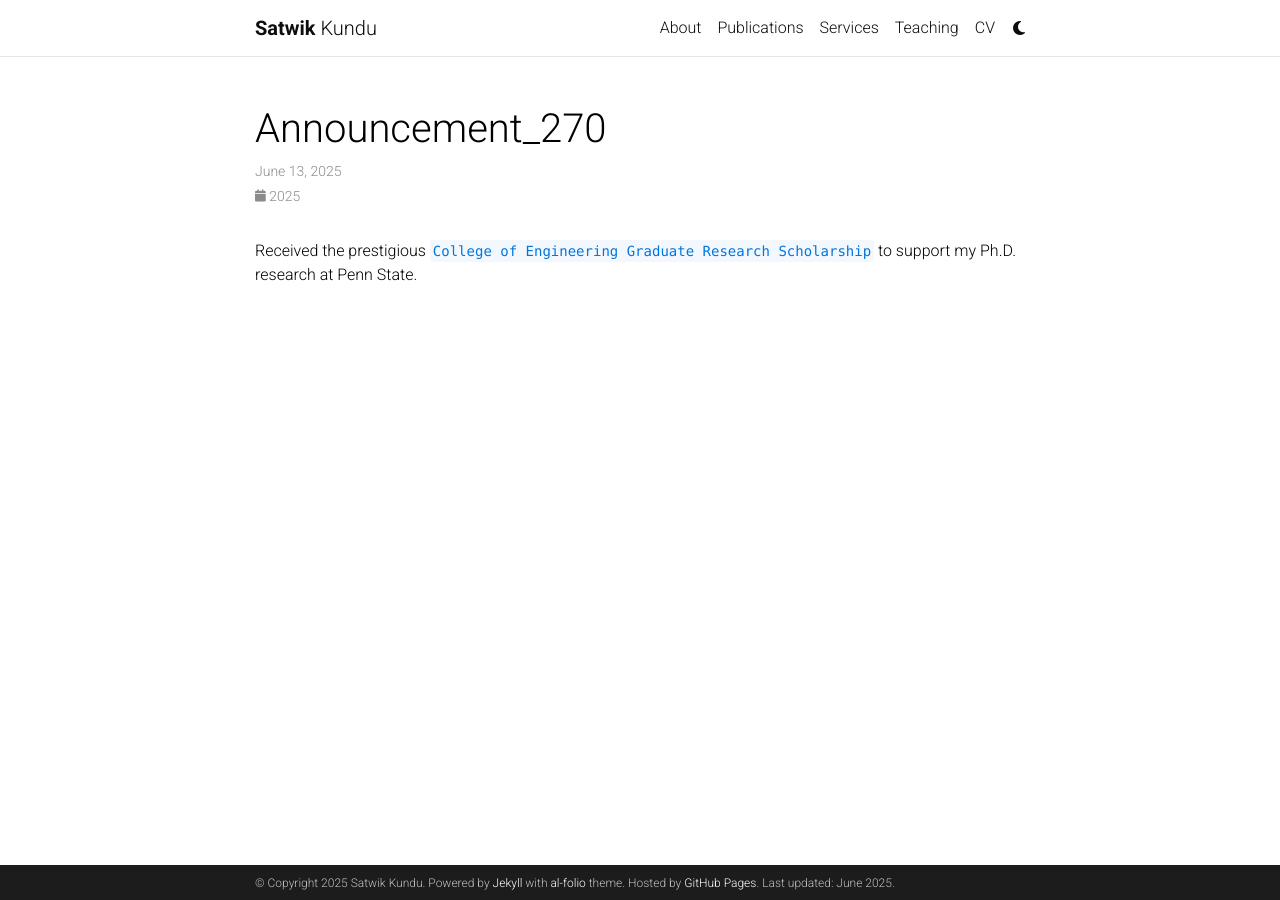
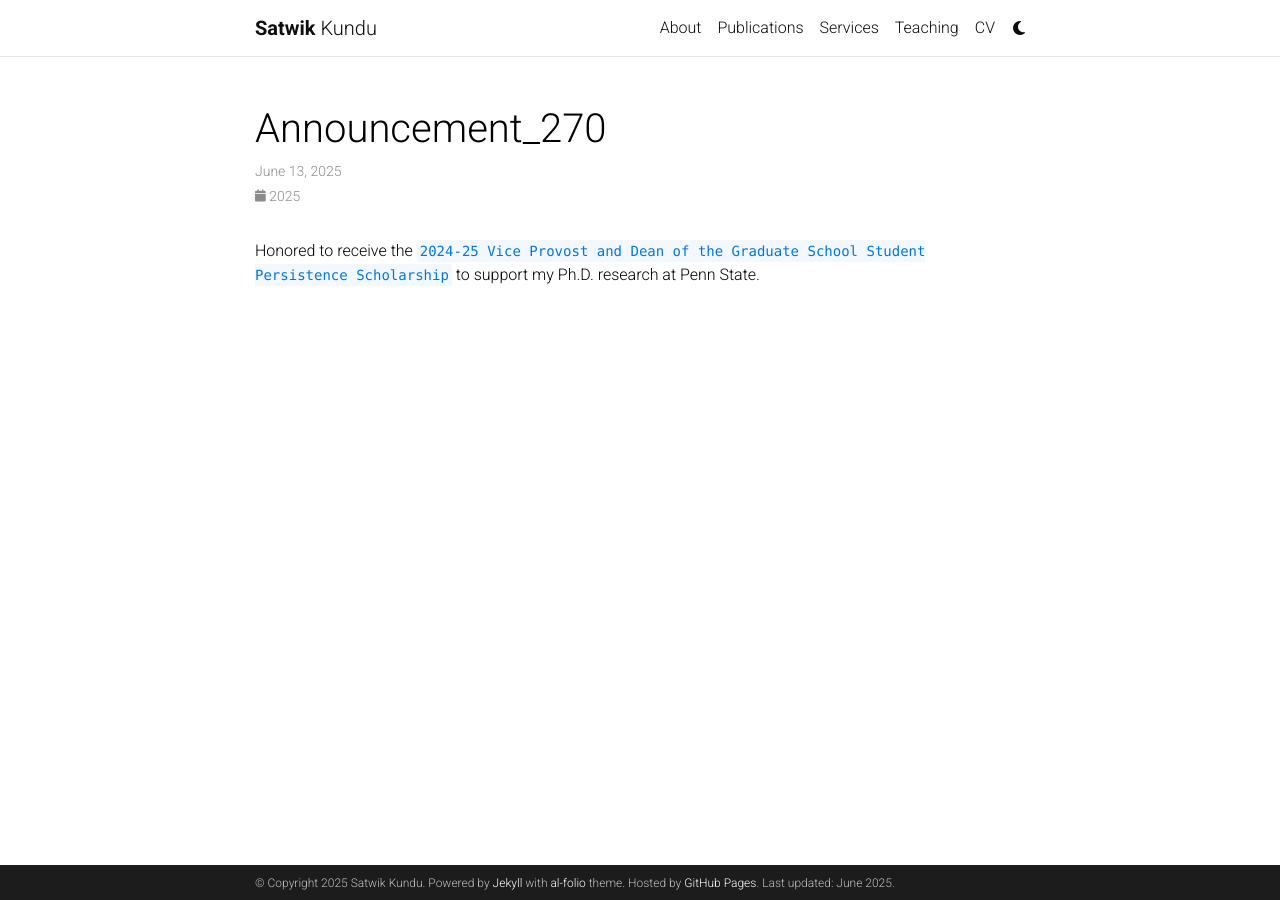
Before and after one commit to satwik-kundu/satwik-kundu.github.io, a Jekyll site: the page built from _news/announcement_270.md, in a window 1280 px wide. Built offline with Jekyll 4.4.1, drawn with Linux system fonts in a browser that asks for light colours; comment, search, counter and statistics services are not loaded; a style sheet for code colours, icons or effects is not loaded.

Commit message:
fixed award

```diff
--- a/_data/cv.yml
+++ b/_data/cv.yml
@@ -56,9 +56,9 @@
   type: time_table
   contents:
     - year: 2025
-      title: CoE Graduate Research Scholarship
+      title: Graduate Scholarship
       items:
-        - Prestigious award for top PhD scholars in Penn State Engineering.
+        - Received the Graduate School Student Persistence Scholarship.
     - year: 2025
       title: Best Paper Award
       items:
--- a/_news/announcement_270.md
+++ b/_news/announcement_270.md
@@ -4,4 +4,4 @@ date: 2025-06-13
 inline: true
 ---
 
-Received the prestigious `College of Engineering Graduate Research Scholarship` to support my Ph.D. research at Penn State.
+Honored to receive the `2024-25 Vice Provost and Dean of the Graduate School Student Persistence Scholarship` to support my Ph.D. research at Penn State.
```
Also changed, not shown: _news/announcement_210.md (+1 -1 lines), _news/announcement_220.md (+1 -1 lines), _news/announcement_260.md (+1 -1 lines), 1 other file.
